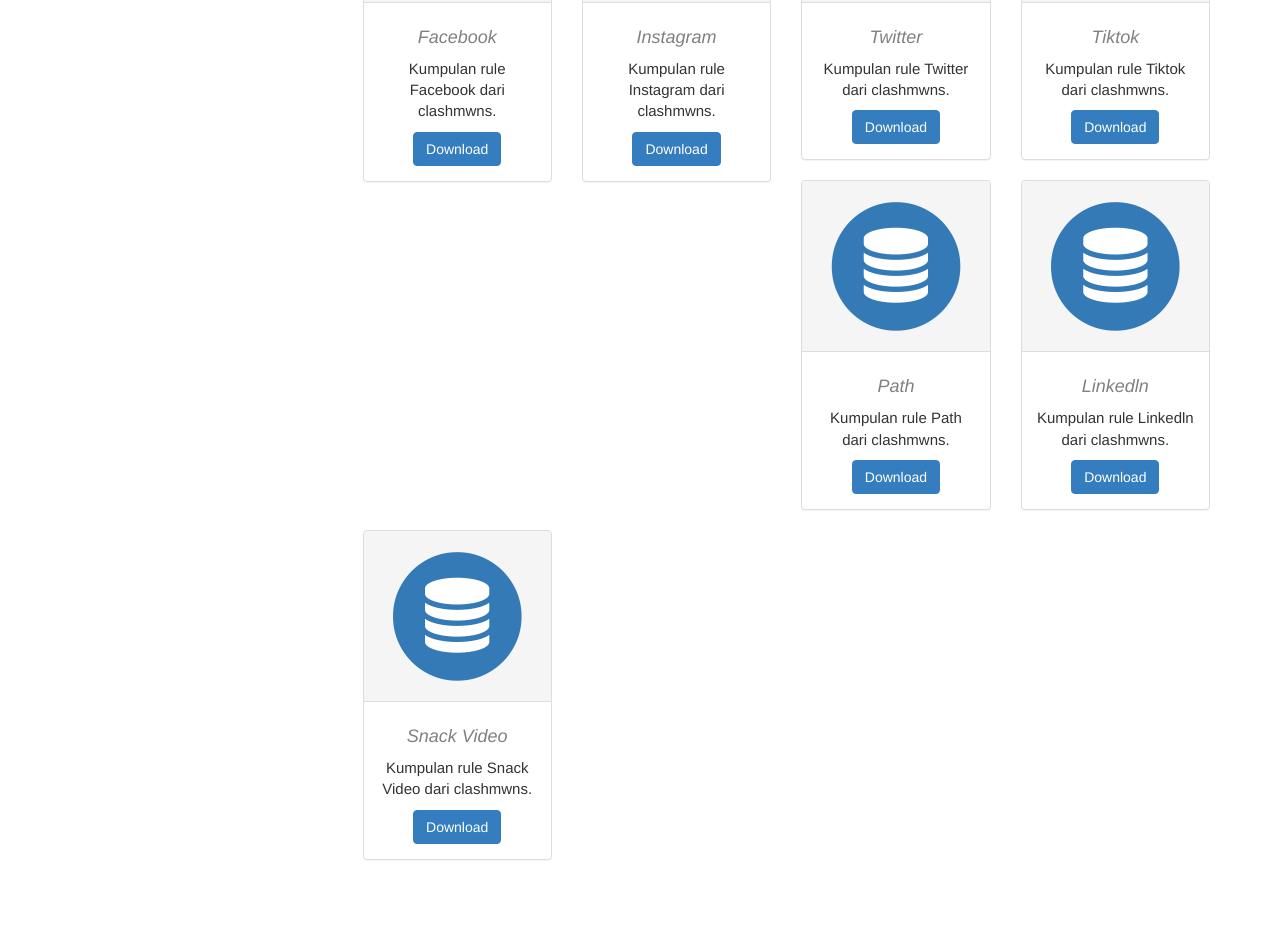
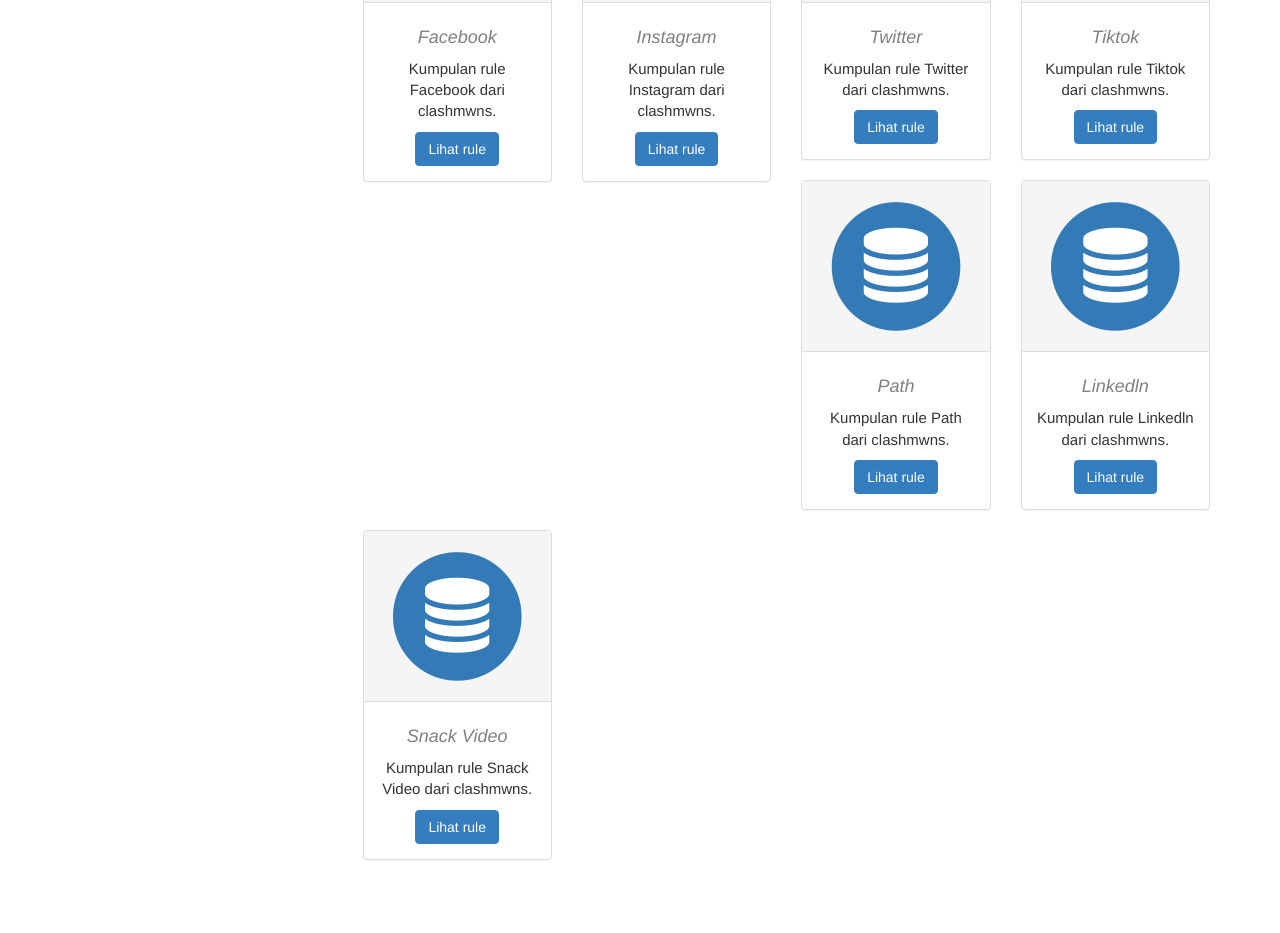
Before and after one commit to mwnsofficial/clashmwns, a Jekyll site: the page built from pages/rule/sosmed/landing_page_sosmed.md, in a window 1280 px wide. Shown: the part 538-1471 px from the top of the page. Built offline with Jekyll 4.4.1, drawn with Linux system fonts in a browser that asks for light colours; comment, search, counter and statistics services are not loaded.

Commit message:
Update landing_page_sosmed.md

```diff
--- a/pages/rule/sosmed/landing_page_sosmed.md
+++ b/pages/rule/sosmed/landing_page_sosmed.md
@@ -22,7 +22,7 @@ folder: sosmed
         <div class="panel-body">
         <h4>Facebook</h4>
         <p>Kumpulan rule Facebook dari clashmwns.</p>
-        <a href="/rule_facebook.html" class="btn btn-primary">Download</a>
+        <a href="/rule_facebook.html" class="btn btn-primary">Lihat rule</a>
         </div>
         </div>
         </div>
@@ -37,7 +37,7 @@ folder: sosmed
         <div class="panel-body">
         <h4>Instagram</h4>
         <p>Kumpulan rule Instagram dari clashmwns.</p>
-        <a href="/rule_instagram.html" class="btn btn-primary">Download</a>
+        <a href="/rule_instagram.html" class="btn btn-primary">Lihat rule</a>
         </div>
         </div>
         </div>
@@ -52,7 +52,7 @@ folder: sosmed
         <div class="panel-body">
         <h4>Twitter</h4>
         <p>Kumpulan rule Twitter dari clashmwns.</p>
-        <a href="/rule_twitter.html" class="btn btn-primary">Download</a>
+        <a href="/rule_twitter.html" class="btn btn-primary">Lihat rule</a>
         </div>
         </div>
         </div>
@@ -67,7 +67,7 @@ folder: sosmed
         <div class="panel-body">
         <h4>Tiktok</h4>
         <p>Kumpulan rule Tiktok dari clashmwns.</p>
-        <a href="/rule_tiktok.html" class="btn btn-primary">Download</a>
+        <a href="/rule_tiktok.html" class="btn btn-primary">Lihat rule</a>
         </div>
         </div>
         </div>
@@ -82,7 +82,7 @@ folder: sosmed
         <div class="panel-body">
         <h4>Path</h4>
         <p>Kumpulan rule Path dari clashmwns.</p>
-        <a href="/rule_path.html" class="btn btn-primary">Download</a>
+        <a href="/rule_path.html" class="btn btn-primary">Lihat rule</a>
         </div>
         </div>
         </div>
@@ -97,7 +97,7 @@ folder: sosmed
         <div class="panel-body">
         <h4>Linkedln</h4>
         <p>Kumpulan rule Linkedln dari clashmwns.</p>
-        <a href="/rule_linkedln.html" class="btn btn-primary">Download</a>
+        <a href="/rule_linkedln.html" class="btn btn-primary">Lihat rule</a>
         </div>
         </div>
         </div>
@@ -112,7 +112,7 @@ folder: sosmed
         <div class="panel-body">
         <h4>Snack Video</h4>
         <p>Kumpulan rule Snack Video dari clashmwns.</p>
-        <a href="/rule_snack_video.html" class="btn btn-primary">Download</a>
+        <a href="/rule_snack_video.html" class="btn btn-primary">Lihat rule</a>
         </div>
         </div>
         </div>
```
